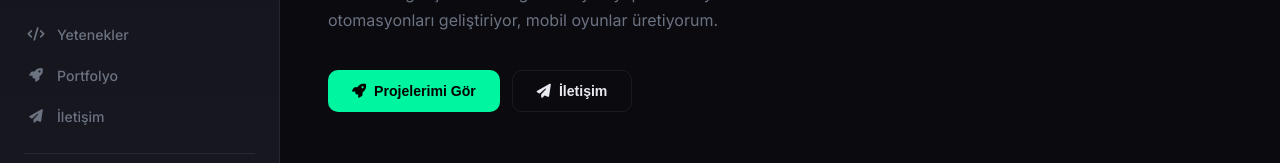
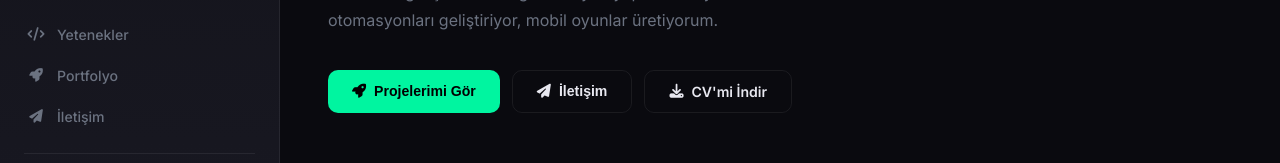
Before and after one commit to BerkantCoroz/info, a plain HTML site: page index.html in a window 1280 px wide. Shown: the part 392-555 px from the top of the page. Drawn offline with Linux system fonts and the light colour scheme.

Commit message:
Add download link for CV in index.html

```diff
--- a/index.html
+++ b/index.html
@@ -1127,6 +1127,9 @@
                 <button class="btn-secondary" onclick="showSection('iletisim')">
                     <i class="fa-solid fa-paper-plane"></i>İletişim
                 </button>
+                <a class="btn-secondary" href="berkantcorozCV.pdf" download="berkantcorozCV.pdf">
+                    <i class="fa-solid fa-download"></i>CV'mi İndir
+                </a>
             </div>
             <div class="hero-stats">
                 <div class="stat"><strong>3+</strong><span>Yıl Deneyim</span></div>
```
